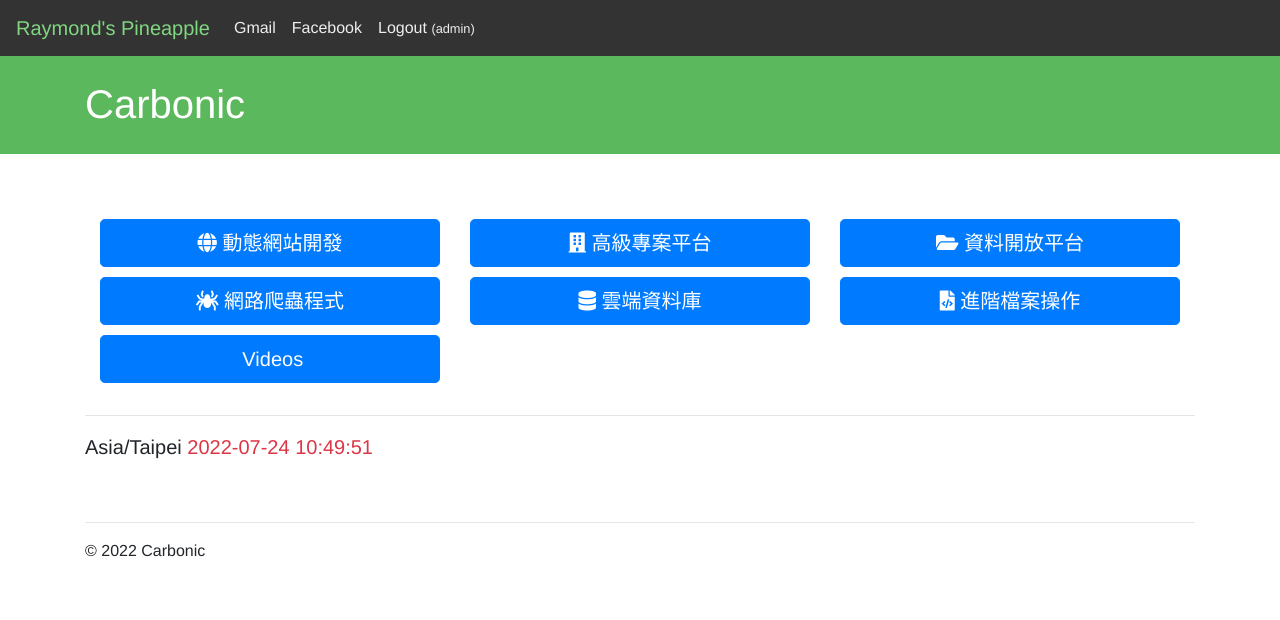
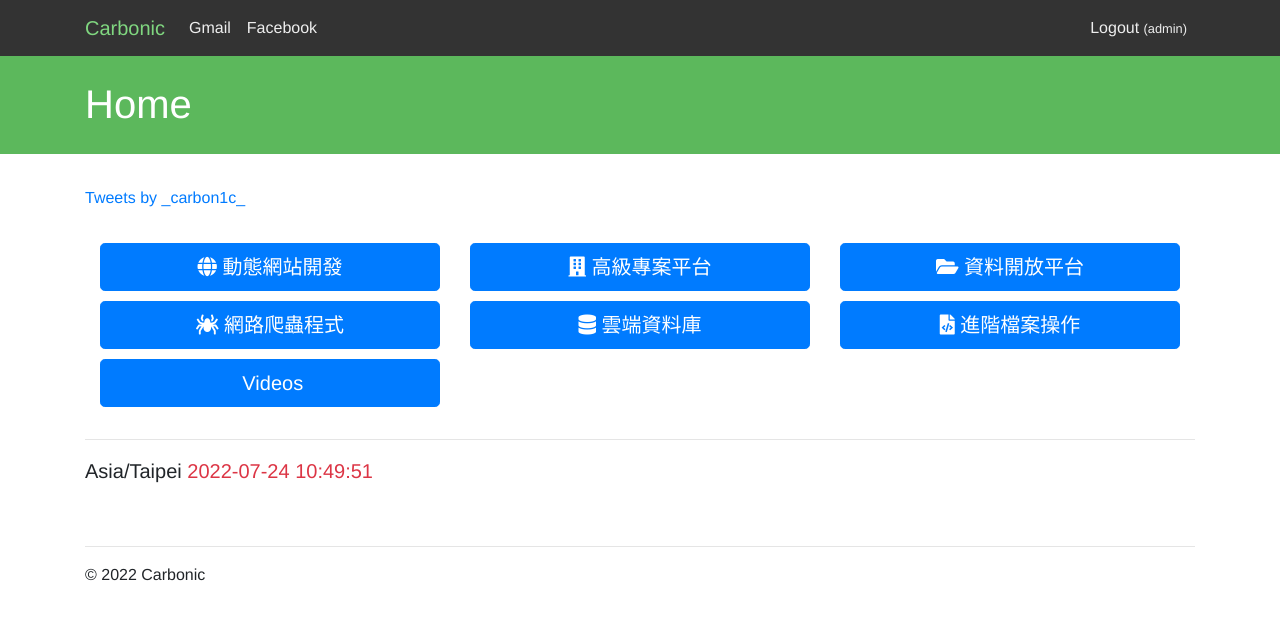
Before and after one commit to mogggit/carbonic, a Flask app: page /home in a window 1280 px wide. Shown: the top 620 px of the page. Run offline with Flask 2, Linux system fonts and the light colour scheme; the visitor is signed in with stand-in values (Sample User, id 1); some libraries are stand-ins or nearby versions.

Commit message:
Added charts and twtter integration

```diff
--- /dev/null
+++ b/static/js/chart.js
@@ -0,0 +1,21 @@
+function drawPieChart(aryChartData, aryColors) {
+    // 圓餅圖
+    google.charts.load('current', {'packages':['corechart']});
+    google.charts.setOnLoadCallback(drawChart);
+
+    function drawChart() {
+        // 新增欄位
+        aryChartData.unshift(['公司', '佔比']);
+        var data = google.visualization.arrayToDataTable(aryChartData);
+        var options = {
+            // title: '資產總覽',
+            colors: aryColors,
+            legend: {position: 'top', textStyle: {color: 'black', fontSize: 14}},
+            tooltip: {textStyle: {color: 'gray', fontSize: 16}, showColorCode: true}
+        };
+        var chart = new google.visualization.PieChart(document.getElementById('piechart'));
+        chart.draw(data, options);
+        // 移除欄位，否則影響長條圖
+        aryChartData.shift();
+    }
+}
--- a/templates/base-login.html
+++ b/templates/base-login.html
@@ -21,6 +21,7 @@
             <div class="row">
                 <div class="offset-md-1 col-md-10 links">
                     <ul>
+                        <li><a target="_blank" href="https://twitter.com/_carbon1c_"><i class="fab fa-twitter"></i> Twitter</a></li>
                         {% block switch_link %}{% endblock %}
                     </ul>
                 </div>
--- a/templates/base.html
+++ b/templates/base.html
@@ -20,17 +20,17 @@
     {%- endif %}
     <link rel="stylesheet" href="{{ url_for('static', filename='css/toastr.min.css') }}">
     <link rel="stylesheet" href="{{ url_for('static', filename='css/main.css') }}?{{ nowid }}">
-    <link rel="canonical" href="https://pyone.tw/">
     {%- block inner_css %}{% endblock %}
 </head>
 
 <body>
     {%- if is_chap or is_asec %}
     <nav class="navbar navbar-expand-md navbar-dark fixed-top bg-dark navbar-main">
-        <button class="navbar-toggler navbar-toggler-right" type="button" data-toggle="collapse" data-target="#home-menu" aria-controls="home-menu" aria-expanded="false" aria-label="Toggle navigation">
+        <div class="container">
+            <button class="navbar-toggler" type="button" data-bs-toggle="collapse" data-bs-target="#home-menu">
                 <span class="navbar-toggler-icon"></span>
             </button>
-        <a class="navbar-brand" href="/">Raymond's Pineapple</a>
+            <a class="navbar-brand" href="/">Carbonic</a>
             <div class="collapse navbar-collapse" id="home-menu">
                 <ul class="navbar-nav mr-auto">
                     {%- if is_home != 1 %}
@@ -39,13 +39,15 @@
                     {%- if session['role_name'] in ('user', 'admin') %}
                     {%- block menu %}{% endblock %}
                     {%- endif %}
-
+                </ul>
+                <ul class="navbar-nav navbar-nav-last">
                     {%- if session['role_name'] in ('user', 'admin') %}
                     {{ logout_link1|safe }}
                     {%- else %}
                     {{ logout_link2|safe }}
                     {%- endif %}
                 </ul>
+            </div>
         </div>
     </nav>
     {%- endif %}
--- a/templates/home.html
+++ b/templates/home.html
@@ -4,7 +4,7 @@
 {%- set is_public = 1 -%}
 {%- set has_code = 1 -%}
 {%- set html_title = 'Carbonic' -%}
-{%- set en_title = 'Carbonic' -%}
+{%- set en_title = 'Home' -%}
 {%- set zh_title = '' -%}
 
 {%- block menu %}
@@ -14,6 +14,16 @@
 
 {% block content %}
         {%- if session['role_name'] in ('user', 'admin') %}
+        <div id="sec00"></div>
+        <div class="col-lg-4 mb-3">
+            <div class="ratio ratio-1x1">
+                <div id="piechart"></div>
+            </div>
+        </div>
+        <a class="twitter-timeline" href="https://twitter.com/_carbon1c_?ref_src=twsrc%5Etfw">
+            Tweets by _carbon1c_
+        </a> <script async src="https://platform.twitter.com/widgets.js" charset="utf-8"></script>
+
         <div class="row section-course">
             <div class="col-lg-4">
                 <a class="btn btn-lg btn-block btn-primary"><i class="fas fa-globe"></i> 動態網站開發</a>
@@ -46,4 +56,5 @@
 
 {%- block inner_js %}
     <script src="{{ url_for('static', filename='js/menu.js') }}"></script>
+    <script src="{{ url_for('static', filename='js/chart.js') }}?{{ nowid }}"></script>
 {% endblock -%}
```
Lines whose indentation alone changed are shown as unchanged.
